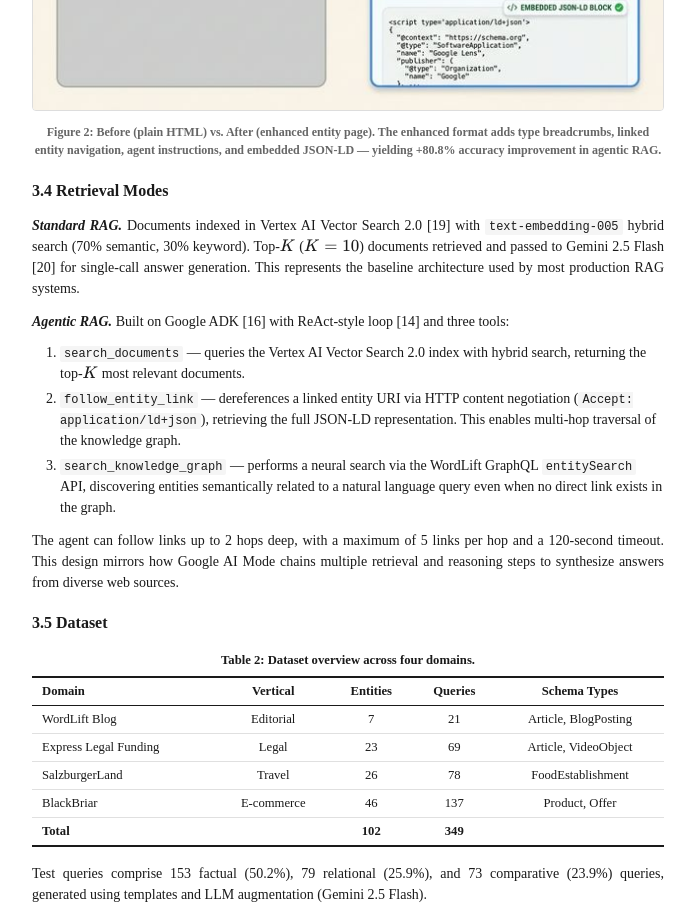
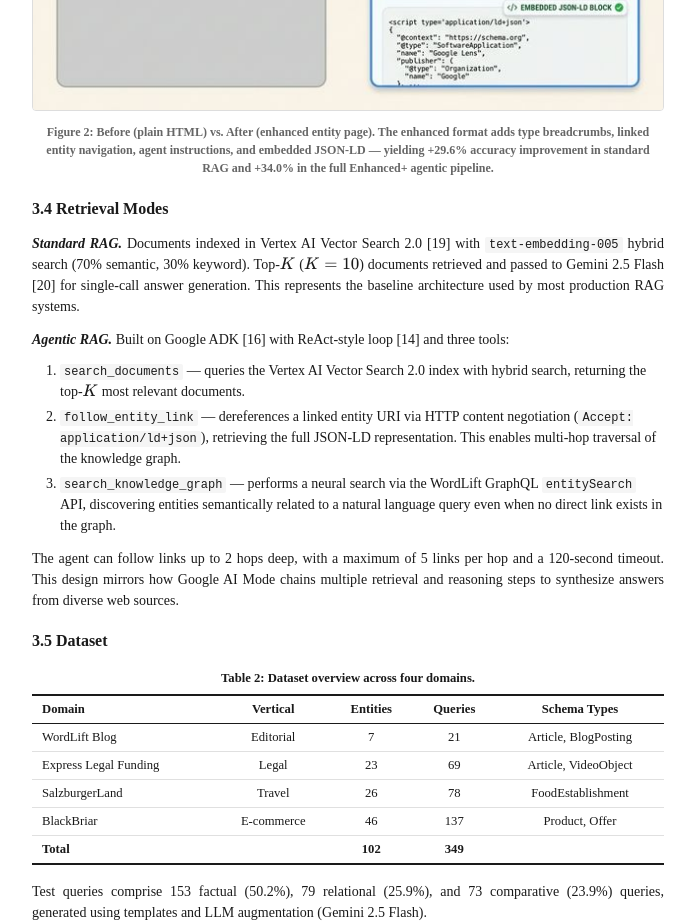
Before and after one commit to wordlift/seo3-reasoning-web, a plain HTML site: page paper/preview.html in a window 1280 px wide. Shown: the part 5200-6123 px from the top of the page, without its empty margins (292-987 px from the left). Drawn offline with nearby package versions, Linux system fonts and the light colour scheme; a web font is replaced by a local one.

Commit message:
Fix Figure 1, Table 3, and Figure 4 with C6+ data
- Figure 1: +80.8% → +29.6% standard RAG / +34.0% Enhanced+ pipeline
- Table 3 (qualitative): add C6+ rows for both example queries
- Figure 4: update caption to mention C6+ as peak condition
- HTML preview: same fixes applied

```diff
--- a/paper/preview.html
+++ b/paper/preview.html
@@ -651,7 +651,8 @@
             <img src="fig_entity_comparison.png" alt="Before/after comparison of plain HTML vs enhanced entity page">
             <div class="diagram-caption">Figure 2: Before (plain HTML) vs. After (enhanced entity page).
                 The enhanced format adds type breadcrumbs, linked entity navigation, agent instructions,
-                and embedded JSON-LD — yielding +80.8% accuracy improvement in agentic RAG.</div>
+                and embedded JSON-LD — yielding +29.6% accuracy improvement in standard RAG and +34.0% in the full
+                Enhanced+ agentic pipeline.</div>
         </div>
 
         <h3>Retrieval Modes</h3>
```
Also changed, not shown: 3 other files.
